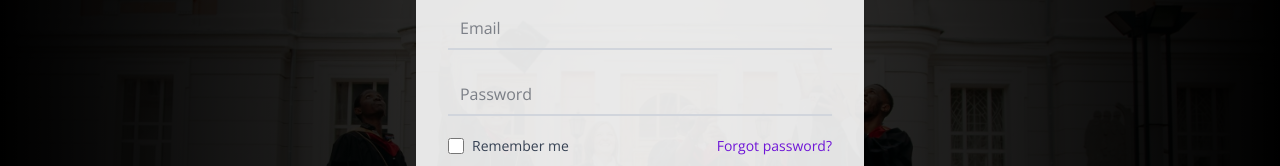
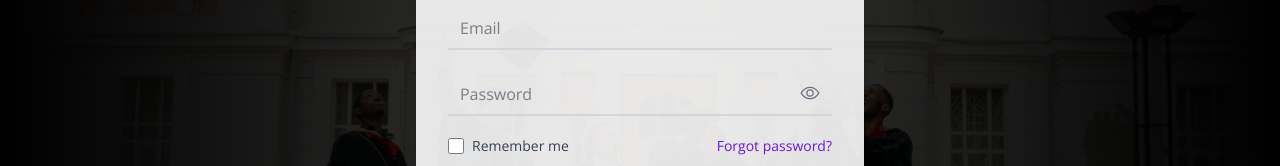
Before and after one commit to Mehedi0101/synapse-client, a React (Vite) app: page /auth/login in a window 1280 px wide. Shown: the part 294-460 px from the top of the page. Built offline with nearby package versions, Linux system fonts and the light colour scheme; no server answers.

Commit message:
logout functionalities implemented

```diff
--- a/src/components/user_layout/UserHeader.jsx
+++ b/src/components/user_layout/UserHeader.jsx
@@ -1,15 +1,36 @@
-import { useState, useRef, useEffect } from "react";
+import { useState, useRef, useEffect, useContext } from "react";
 import { IoIosNotificationsOutline } from "react-icons/io";
 import { MdOutlineLogout, MdOutlineNotifications, MdOutlineSearch } from "react-icons/md";
 import { Link } from "react-router-dom";
 import defaultUser from "../../assets/default_user.jpg";
 import { CgProfile } from "react-icons/cg";
+import AuthContext from "../../contexts/AuthContext";
+import toast from "react-hot-toast";
 
 const UserHeader = () => {
+    // ---------- data from auth provider ----------
+    const { logout } = useContext(AuthContext);
 
     // ---------- state of the dropdown ----------
     const [open, setOpen] = useState(false);
     const dropdownRef = useRef(null);
+
+    // ---------- logout function ----------
+    const handleLogOut = () => {
+
+        // ---------- loading toast ----------
+        const toastId = toast.loading('Creating account...');
+
+        logout()
+            .then(() => {
+                // ---------- success toast ----------
+                toast.success('Logged out', { id: toastId });
+            })
+            .catch(() => {
+                // ---------- error toast ----------
+                toast.error('Something went wrong', { id: toastId });
+            })
+    }
 
     // ---------- click outside to close ----------
     useEffect(() => {
@@ -102,7 +123,7 @@ const UserHeader = () => {
                                 className="flex items-center gap-1 w-full text-left px-4 py-2 hover:text-primary cursor-pointer"
                                 onClick={() => {
                                     setOpen(false);
-                                    console.log("Logged out");
+                                    handleLogOut();
                                 }}
                             >
                                 {/*---------- logout icon ----------*/}
--- a/src/pages/auth_layout/Login.jsx
+++ b/src/pages/auth_layout/Login.jsx
@@ -5,6 +5,7 @@ import AuthContext from "../../contexts/AuthContext";
 import toast from "react-hot-toast";
 import WelcomeText from "../../components/auth_layout/WelcomeText";
 import ButtonWide from "../../components/shared/buttons/ButtonWide";
+import { IoEyeOffOutline, IoEyeOutline } from "react-icons/io5";
 
 const Login = () => {
 
@@ -15,6 +16,9 @@ const Login = () => {
 
     // ---------- error states ----------
     const [credentialError, setCredentialError] = useState(null);
+
+    // ---------- show or hide password toggling state ----------
+    const [showPassword, setShowPassword] = useState(false);
 
     const handleLogin = (e) => {
         e.preventDefault();
@@ -74,15 +78,25 @@ const Login = () => {
 
                             {/*---------- password ----------*/}
                             <div>
+                                <div className="relative">
                                     <input
                                         id="password"
                                         name="password"
-                                    type="password"
-                                    autoComplete="current-password"
+                                        type={showPassword ? "text" : "password"}
                                         required
-                                    className="mt-1 w-full px-3 py-2 border-b-2 border-gray-300 text-gray-900 focus:outline-none"
+                                        className="mt-1 w-full px-3 py-2 border-b-2 border-gray-300 text-gray-900 focus:outline-none pr-10"
                                         placeholder="Password"
                                     />
+
+                                    {/*---------- Password show or hide toggle button ----------*/}
+                                    <button
+                                        type="button"
+                                        onClick={() => setShowPassword(!showPassword)}
+                                        className="absolute inset-y-0 right-0 flex items-center pr-3 text-gray-500 hover:text-primary cursor-pointer"
+                                    >
+                                        {showPassword ? <IoEyeOffOutline className="text-lg md:text-xl" /> : <IoEyeOutline className="text-lg md:text-xl" />}
+                                    </button>
+                                </div>
 
                                 {/*---------- invalid email and password error display ----------*/}
                                 {credentialError &&
--- a/src/pages/auth_layout/Register.jsx
+++ b/src/pages/auth_layout/Register.jsx
@@ -85,7 +85,7 @@ const Register = () => {
           .then((data) => {
             if(data?.data?.acknowledged){
               // ---------- success toast ----------
-              toast.success('Signed up successfully', { id: toastId });
+              toast.success('Registered successfully', { id: toastId });
             }
             else{
               // ---------- error toast ----------
--- a/src/providers/AuthProvider.jsx
+++ b/src/providers/AuthProvider.jsx
@@ -9,6 +9,7 @@ const AuthProvider = ({ children }) => {
 
     // ---------- user state ----------
     const [user, setUser] = useState(null);
+    console.log(user);
 
     // ---------- loading state ----------
     const [loading, setLoading] = useState(true);
@@ -27,6 +28,7 @@ const AuthProvider = ({ children }) => {
 
     // ---------- logout function ----------
     const logout = () => {
+        setLoading(true);
         return signOut(auth);
     }
 
```
Also changed, not shown: src/layouts/UserLayout.jsx (+0 -13 lines). Lines whose indentation alone changed are shown as unchanged.
